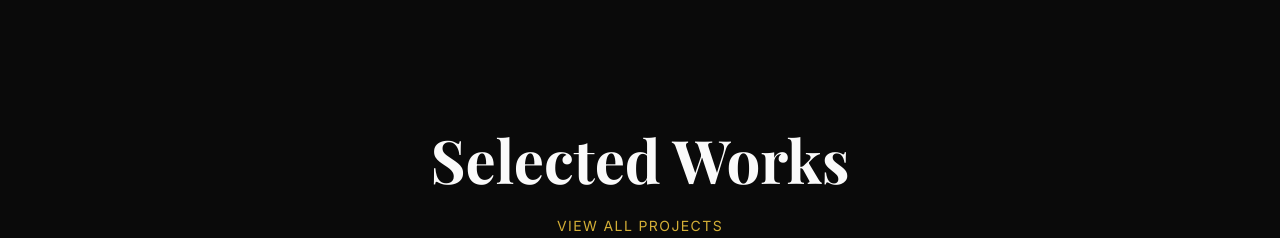
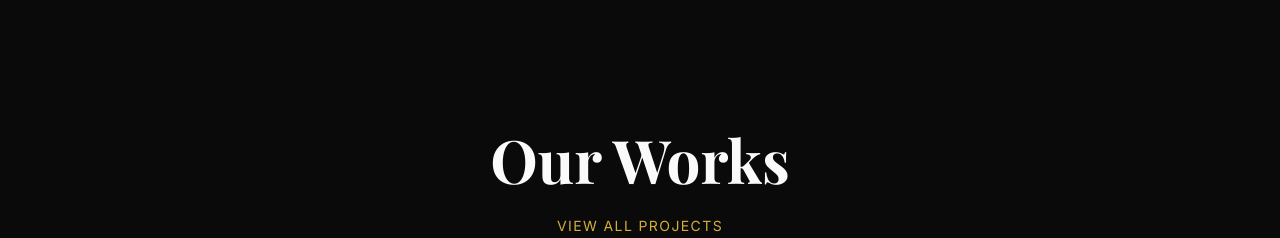
Before and after one commit to godivatech/luxe_website, a Next.js app: page / in a window 1280 px wide. Shown: the part 3260-3498 px from the top of the page. Built offline with nearby package versions, Linux system fonts and the light colour scheme; a web font is replaced by a local one.

Commit message:
code changes

```diff
--- a/src/components/PortfolioMasonry.tsx
+++ b/src/components/PortfolioMasonry.tsx
@@ -28,7 +28,7 @@ export default function PortfolioMasonry() {
             viewport={{ once: true }}
             className="font-serif text-4xl md:text-6xl font-bold mb-6"
           >
-            Selected Works
+            Our Works
           </motion.h2>
           <Link
             href="/portfolio"
```
